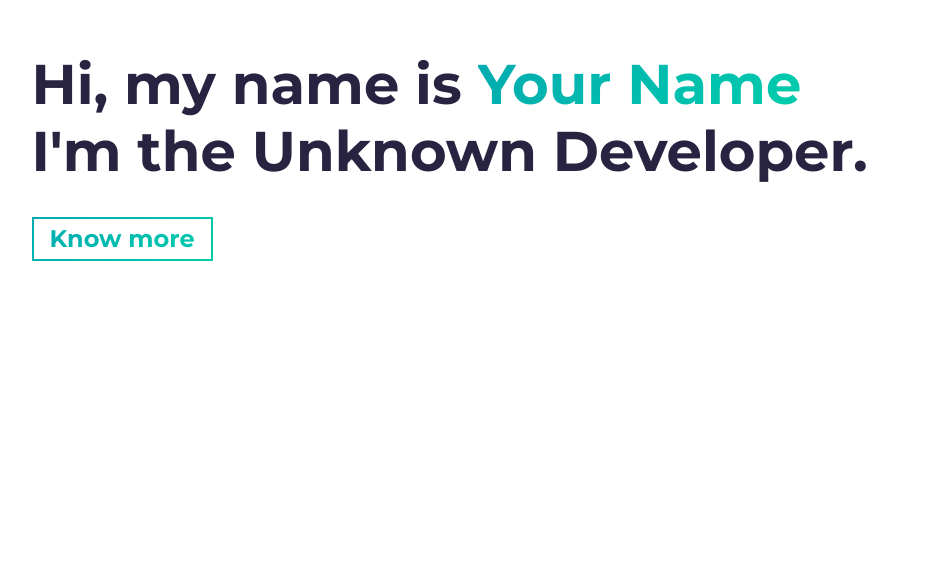
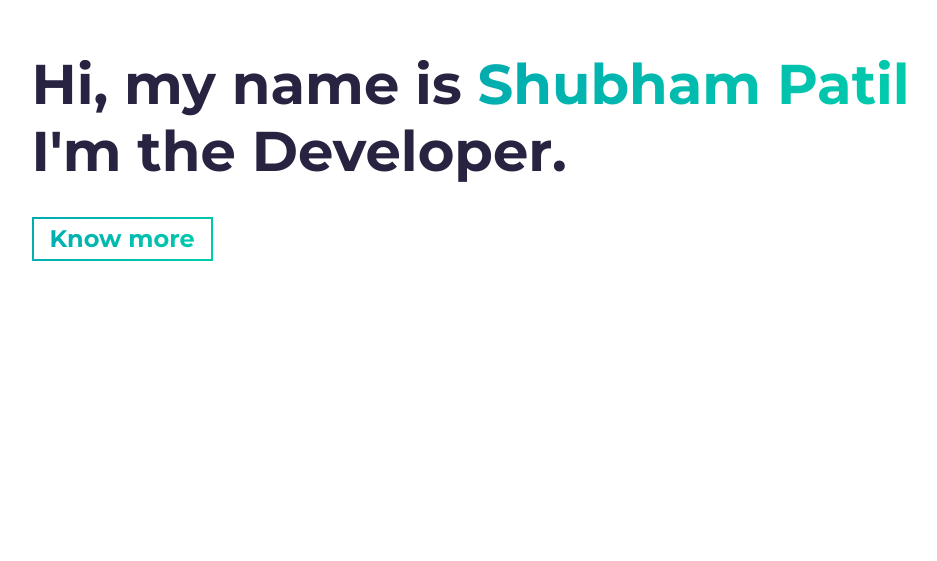
Before and after one commit to shubhamuni/simplefolio, a website built with Parcel: page src/index.html in a window 1280 px wide. Shown: the part 239-800 px from the top of the page, without its empty margins (46-983 px from the left). Built offline with nearby package versions, Linux system fonts and the light colour scheme.

Commit message:
changing name

```diff
--- a/src/index.html
+++ b/src/index.html
@@ -18,7 +18,7 @@
     <link rel="shortcut icon" type="image/png" href="assets/favicon.png" />
 
     <!-- Todo: put here your site title -->
-    <title>[Your name here] | Developer</title>
+    <title>Shubham Patil | Developer</title>
     <!-- Todo: add some coding keywords below - e.g: (javascript, yourusername, etc) -->
     <meta name="keywords" content="[username], [name], skill" />
     <!-- Todo: improve your SEO by adding a small description of you -->
@@ -46,9 +46,9 @@
     <section id="hero" class="jumbotron">
       <div class="container">
         <h1 class="hero-title load-hidden">
-          Hi, my name is <span class="text-color-main">Your Name</span>
+          Hi, my name is <span class="text-color-main">Shubham Patil</span>
           <br />
-          I'm the Unknown Developer.
+          I'm the Developer.
         </h1>
         <p class="hero-cta load-hidden">
           <a rel="noreferrer" class="cta-btn cta-btn--hero" href="#about"
```
